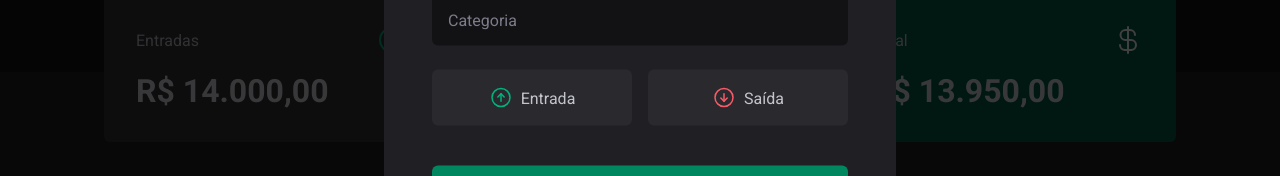
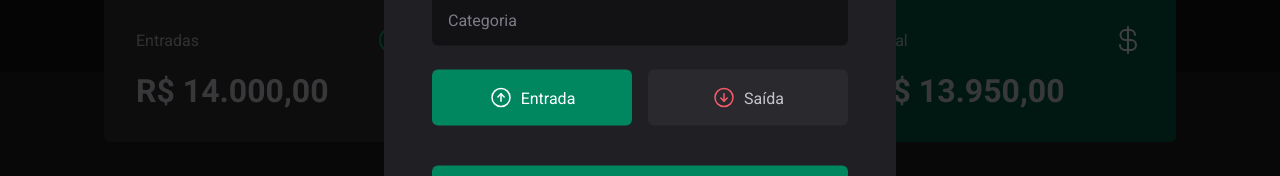
Before and after one commit to gabrielvbauer/dtmoney2.0, a React (Vite) app: page / in a window 1280 px wide. Both pictures are taken after a click on the button "Nova transação". Shown: the part 388-564 px from the top of the page. Built offline with nearby package versions, Linux system fonts and the light colour scheme; data requests are answered from the project's data file.

Commit message:
feat: controlled components

```diff
--- a/src/components/NewTransactionModal/index.tsx
+++ b/src/components/NewTransactionModal/index.tsx
@@ -3,13 +3,13 @@
 import * as z from 'zod';
 import { zodResolver } from '@hookform/resolvers/zod';
 import { Overlay, Content, CloseButton, TransactionType, TransactionTypeButton } from './styles';
-import { useForm } from 'react-hook-form';
+import { useForm, Controller } from 'react-hook-form';
 
 const newTransactionFormSchema = z.object({
   description: z.string(),
   value: z.number(),
   category: z.string(),
-  // type: z.enum(['income', 'outcome'])
+  type: z.enum(['income', 'outcome'])
 })
 
 type NewTransactionFormInputs = z.infer<typeof newTransactionFormSchema>;
@@ -19,9 +19,14 @@
     register,
     handleSubmit,
     reset,
+    control,
+    watch,
     formState: { isSubmitting }
   } = useForm<NewTransactionFormInputs>({
     resolver: zodResolver(newTransactionFormSchema),
+    defaultValues: {
+      type: 'income'
+    }
   });
 
   async function handleCreateNewTransaction(data: NewTransactionFormInputs) {
@@ -61,7 +66,15 @@
             {...register('category')}
           />
 
-          <TransactionType>
+          <Controller
+            control={control}
+            name="type"
+            render={({ field }) => {
+              return (
+                <TransactionType
+                  onValueChange={field.onChange}
+                  value={field.value}
+                >
                   <TransactionTypeButton variant='income' value="income">
                     <ArrowCircleUp size={24} />
                     Entrada
@@ -72,6 +85,9 @@
                     Saída
                   </TransactionTypeButton>
                 </TransactionType>
+              )
+            }}
+          />
 
           <button type='submit' disabled={isSubmitting}>
             Cadastrar
```
Lines whose indentation alone changed are shown as unchanged.
